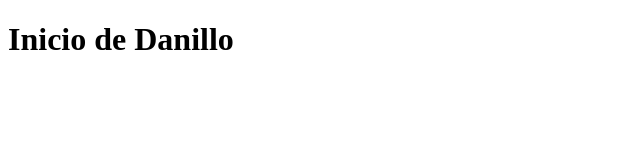
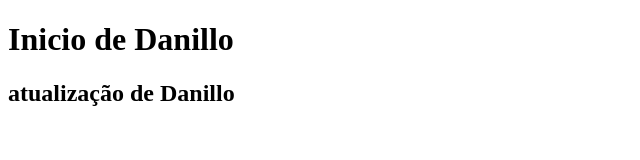
Before and after one commit to Arthur-hso/Aula-3, a plain HTML site: page index.html in a window 1280 px wide. Shown: the whole page, without its empty margins (0-640 px from the left). Drawn offline with Linux system fonts and the light colour scheme.

Commit message:
Update index.html

```diff
--- a/index.html
+++ b/index.html
@@ -8,5 +8,6 @@
 </head>
 <body>
     <h1>Inicio de Danillo<h1>
+    <h2>atualização de Danillo<h2>
 </body>
 </html>
```
